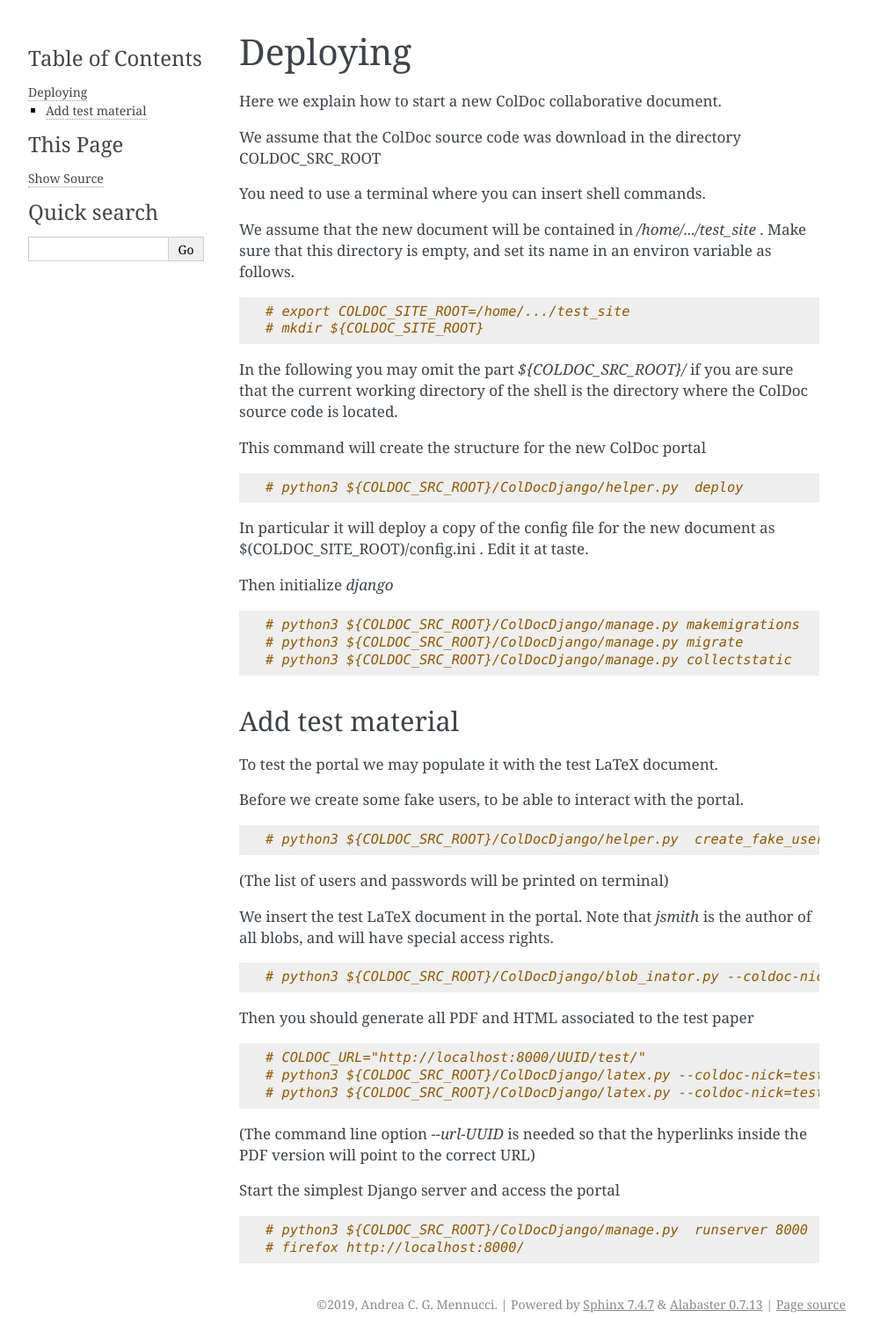
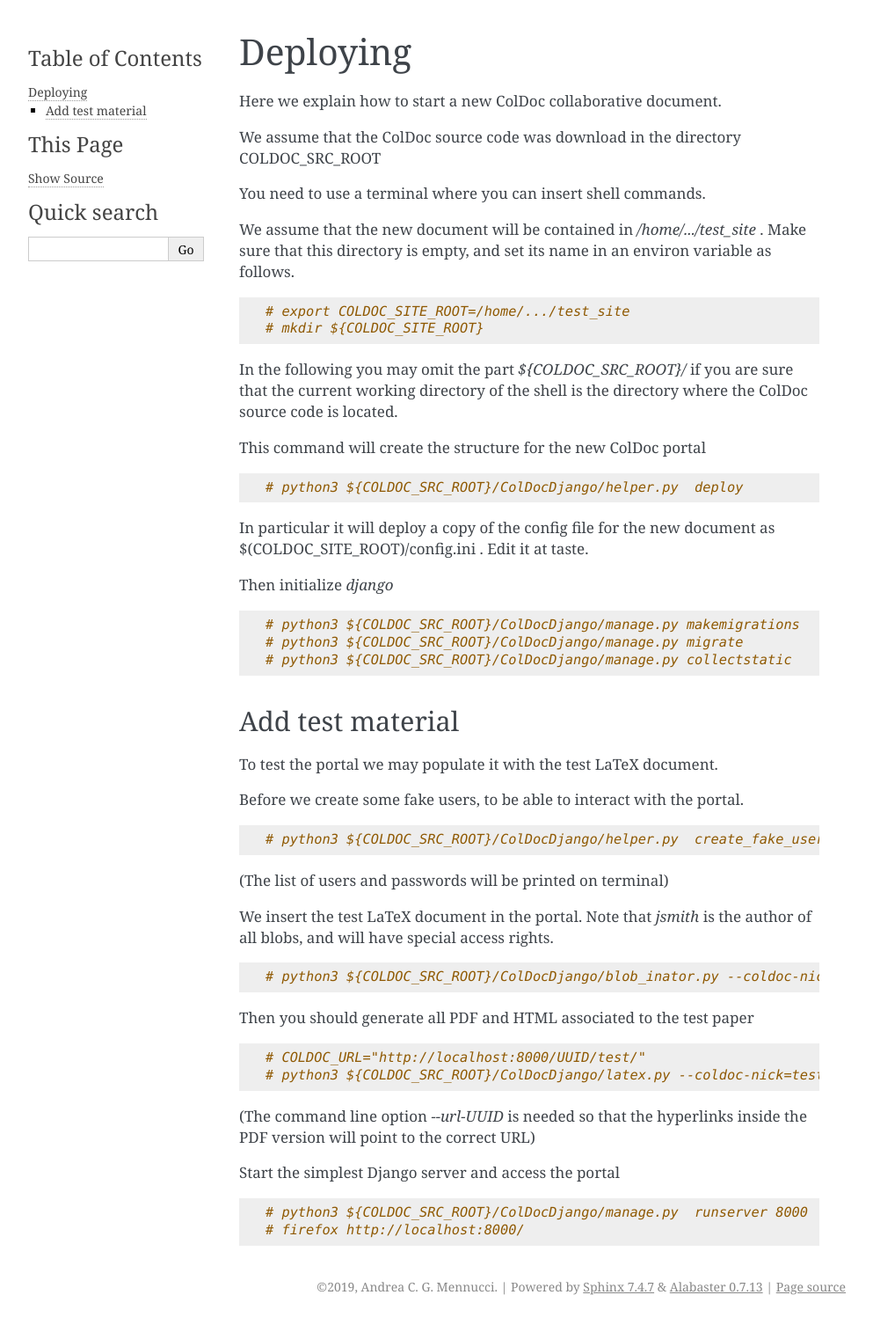
Before and after one commit to mennucc/ColDoc_project, a Sphinx documentation site: the page built from docs/source/deploy.rst, in a window 1280 px wide. Shown: the whole page at 88% size, without its empty margins (148-1141 px from the left). Built offline with Sphinx 7.4.7, drawn with Linux system fonts in a browser that asks for light colours.

Commit message:
update deploy.rst

```diff
--- a/docs/source/deploy.rst
+++ b/docs/source/deploy.rst
@@ -55,7 +55,7 @@ We insert the test LaTeX document in the portal. Note that `jsmith` is the autho
 
 .. code:: shell
 
-	  # python3 ${COLDOC_SRC_ROOT}/ColDocDjango/blob_inator.py --coldoc-nick=test --ZS  --author=jsmith  --SP --SAT --CG   ${COLDOC_SRC_ROOT}/test/latex/latex_test.tex
+	  # python3 ${COLDOC_SRC_ROOT}/ColDocDjango/blob_inator.py --coldoc-nick=test --ZS  --author=jsmith  --SP --SAT    ${COLDOC_SRC_ROOT}/test/latex/latex_test.tex
 
 Then you should generate all PDF and HTML associated to the test paper
 
@@ -63,7 +63,6 @@ Then you should generate all PDF and HTML associated to the test paper
 
 	  # COLDOC_URL="http://localhost:8000/UUID/test/"
 	  # python3 ${COLDOC_SRC_ROOT}/ColDocDjango/latex.py --coldoc-nick=test --url-UUID=${COLDOC_URL}  all
-	  # python3 ${COLDOC_SRC_ROOT}/ColDocDjango/latex.py --coldoc-nick=test --url-UUID=${COLDOC_URL}  main
 
 
 (The command line option `--url-UUID` is needed so that the hyperlinks inside the PDF version will point to the correct URL)
```
